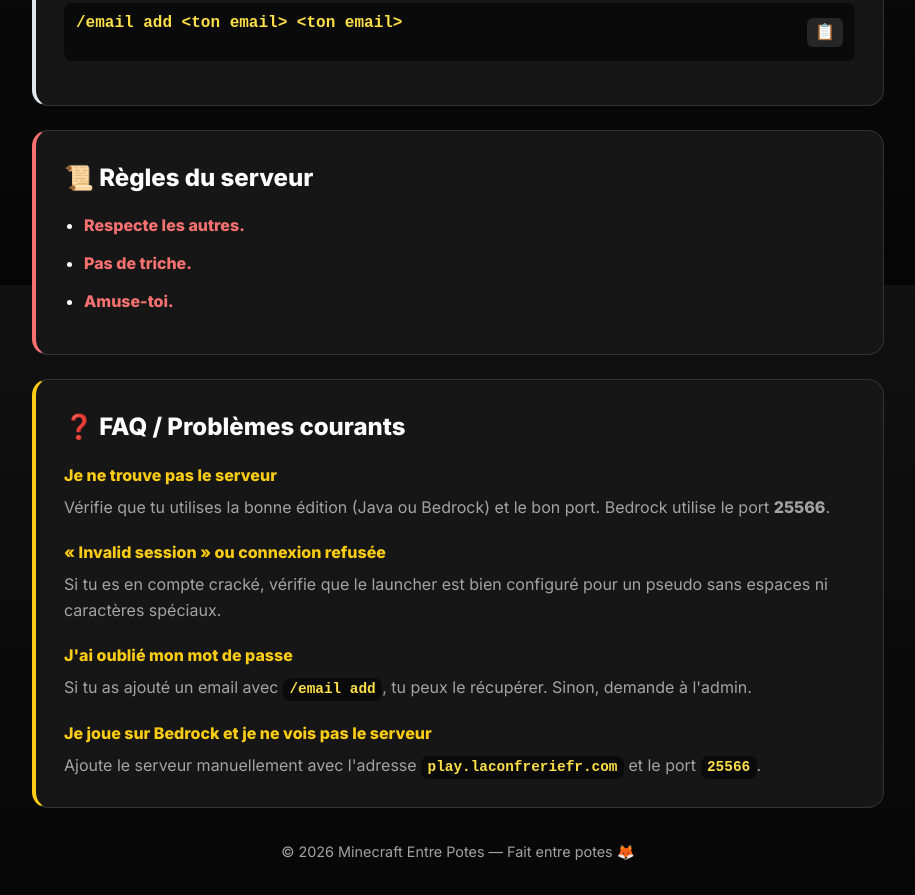
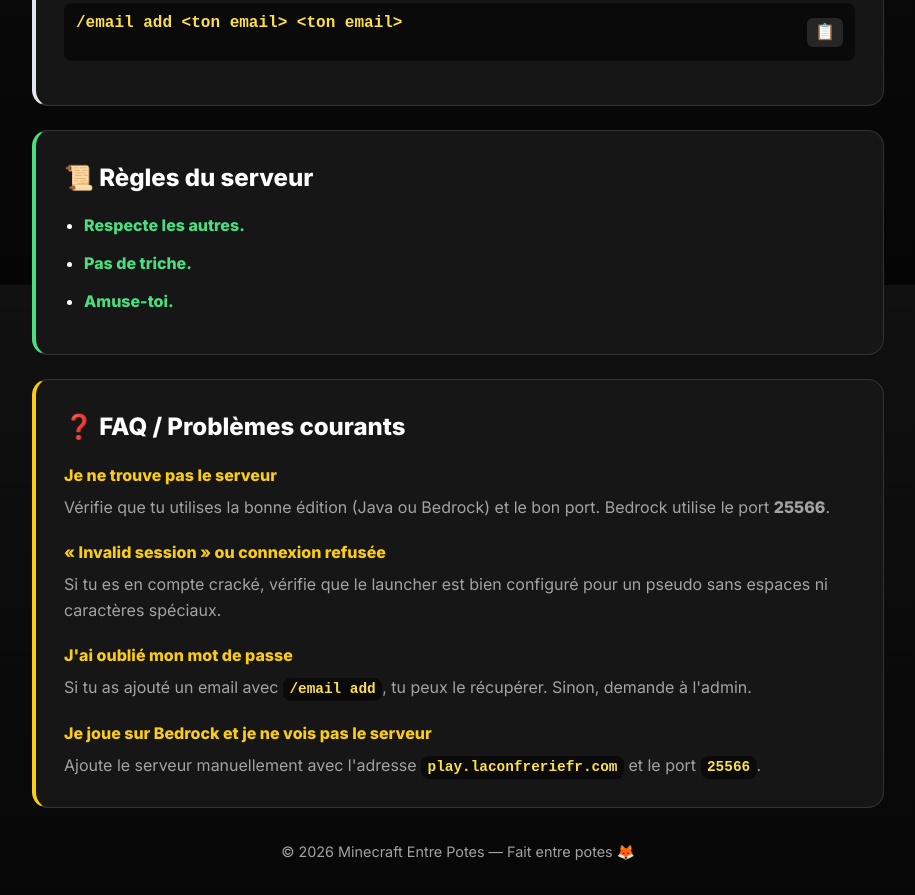
Before and after one commit to lerenard1fr/minecraft-entre-potes, a plain HTML site: page index.html in a window 1280 px wide. Shown: the part 1315-2210 px from the top of the page, without its empty margins (182-1097 px from the left). Drawn offline with Linux system fonts and the light colour scheme.

Commit message:
Regles du serveur en vert

```diff
--- a/style.css
+++ b/style.css
@@ -386,7 +386,7 @@ code {
 
 /* Rules */
 .rules {
-    border-left: 4px solid var(--accent-red);
+    border-left: 4px solid var(--accent-green);
 }
 
 .rules ul {
@@ -399,7 +399,7 @@ code {
 }
 
 .rules li strong {
-    color: var(--accent-red);
+    color: var(--accent-green);
 }
 
 /* Plugins */
```
